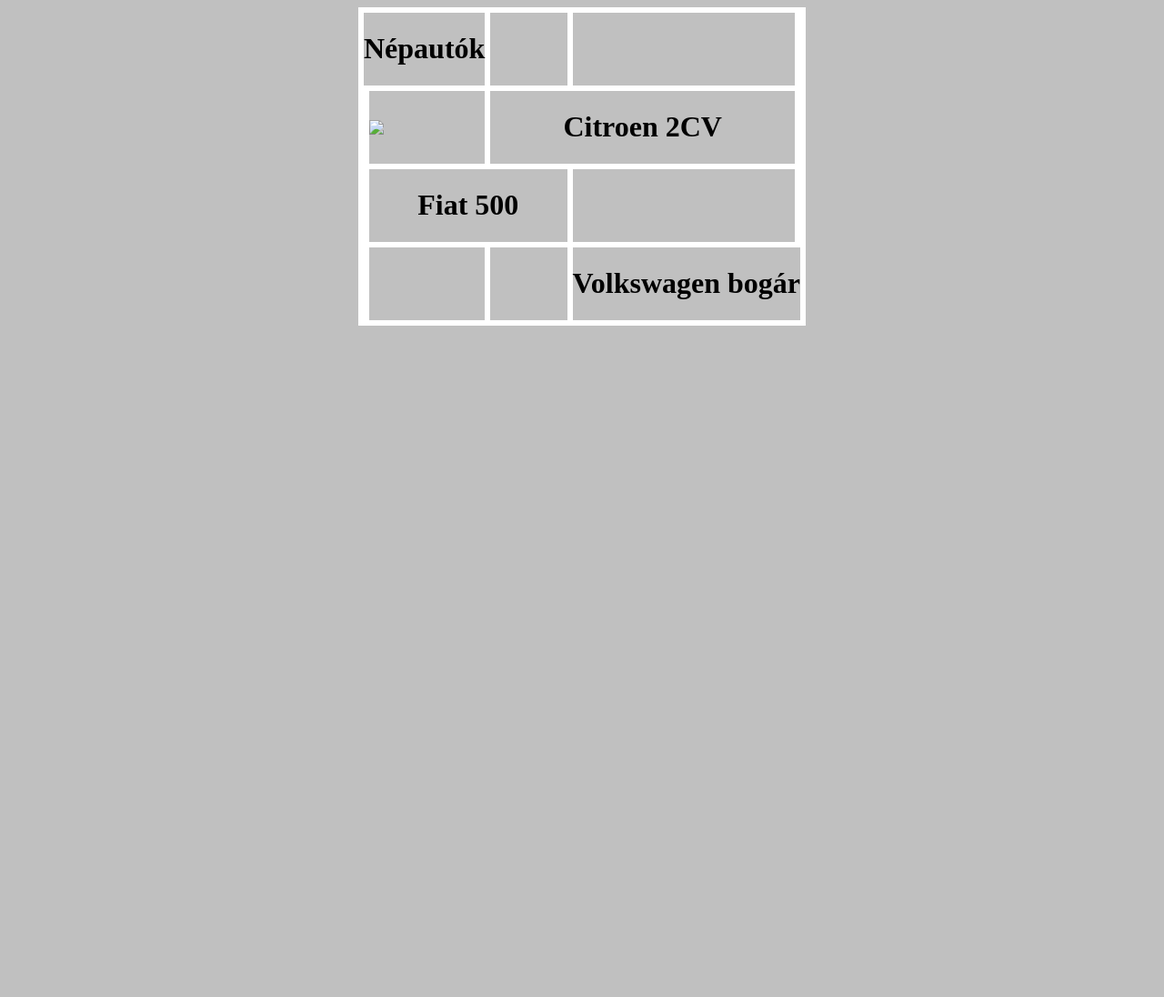
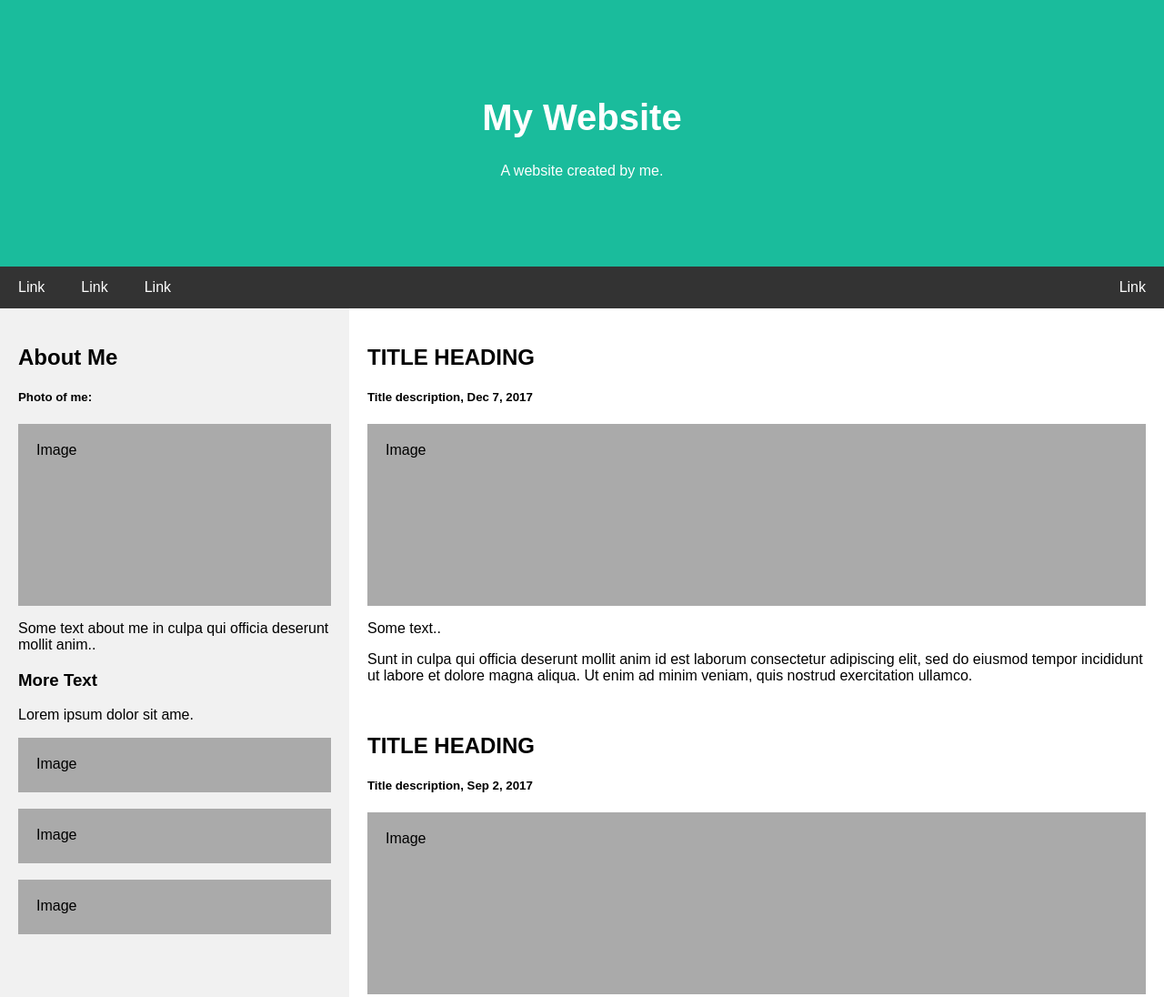
Before and after one commit to dorika16/honlap, a plain HTML site: page index.html in a window 1280 px wide. Shown: the top 1096 px of the page at 91% size. Before the commit the page ends 800 px from the top, so only its background shows below. Drawn offline with Linux system fonts and the light colour scheme.

Commit message:
Update index.html

```diff
--- a/index.html
+++ b/index.html
@@ -1,56 +1,154 @@
-<!DOCTYPE html PUBLIC "-//W3C//DTD XHTML 1.0 Transitional//EN" "http://www.w3.org/TR/xhtml1/DTD/xhtml1-transitional.dtd">
-<html xmlns="http://www.w3.org/1999/xhtml">
+<!DOCTYPE html>
+<html lang="en">
+<head>
+<title>Page Title</title>
+<meta charset="UTF-8">
+<meta name="viewport" content="width=device-width, initial-scale=1">
+<style>
+* {
+  box-sizing: border-box;
+}
 
-<head>
-<meta http-equiv="Content-Language" content="hu" />
-<meta http-equiv="Content-Type" content="text/html; charset=utf-8" />
-<title>Népautók</title>
-<style type="text/css">
-.tablahatter {
-	background-color: #FFFFFF;
+body {
+  font-family: Arial, Helvetica, sans-serif;
+  margin: 0;
 }
-td {
-	background-color: #C0C0C0;
+
+/* Style the header */
+.header {
+  padding: 80px;
+  text-align: center;
+  background: #1abc9c;
+  color: white;
 }
-h1 {
-	text-align: center;
+
+/* Increase the font size of the h1 element */
+.header h1 {
+  font-size: 40px;
+}
+
+/* Style the top navigation bar */
+.navbar {
+  overflow: hidden;
+  background-color: #333;
+}
+
+/* Style the navigation bar links */
+.navbar a {
+  float: left;
+  display: block;
+  color: white;
+  text-align: center;
+  padding: 14px 20px;
+  text-decoration: none;
+}
+
+/* Right-aligned link */
+.navbar a.right {
+  float: right;
+}
+
+/* Change color on hover */
+.navbar a:hover {
+  background-color: #ddd;
+  color: black;
+}
+
+/* Column container */
+.row {
+  display: flex;
+  flex-wrap: wrap;
+}
+
+/* Create two unequal columns that sits next to each other */
+/* Sidebar/left column */
+.side {
+  flex: 30%;
+  background-color: #f1f1f1;
+  padding: 20px;
+}
+
+/* Main column */
+.main {
+  flex: 70%;
+  background-color: white;
+  padding: 20px;
+}
+
+/* Fake image, just for this example */
+.fakeimg {
+  background-color: #aaa;
+  width: 100%;
+  padding: 20px;
+}
+
+/* Footer */
+.footer {
+  padding: 20px;
+  text-align: center;
+  background: #ddd;
+}
+
+/* Responsive layout - when the screen is less than 700px wide, make the two columns stack on top of each other instead of next to each other */
+@media screen and (max-width: 700px) {
+  .row {
+    flex-direction: column;
+  }
+}
+
+/* Responsive layout - when the screen is less than 400px wide, make the navigation links stack on top of each other instead of next to each other */
+@media screen and (max-width: 400px) {
+  .navbar a {
+    float: none;
+    width:100%;
+  }
 }
 </style>
 </head>
+<body>
 
-<body style="background-color: #C0C0C0">
+<div class="header">
+  <h1>My Website</h1>
+  <p>A website created by me.</p>
+</div>
 
-<table align="center" cellspacing="6" cellpadding="0" class="tablahatter">
-	<tr>
-		<td colspan="2"><h1>Népautók</h1></td>
-		<td align="center"><a href="nepautok.html#vw">
-		<img src="vw/vw-e.png" alt=""/></a></td>
-		<td align="center">
-		<a href="nepautok.html#citroen"><img src="citroen/citroen-e.png" alt=""/></a>
-		</td>
-		<td align="center"><a href="nepautok.html#fiat">
-		<img src="fiat/fiat-e.png" alt=""/></a></td>
-	</tr>
-	<tr>
-		<td><img src="fiat/fiat-2.jpg" alt="" /></td>
-		<td><img src="citroen/citroen-1.jpg"</td>
-		<td colspan="2"><h1>Citroen 2CV</h1></td>
-		<td><img src="vw/vw-1.jpg" alt="" /></td>
-	</tr>
-	<tr>
-		<td><img src="vw/vw-3.jpg" alt="" /></td>
-		<td colspan="2"><h1>Fiat 500</h1></td>
-		<td><img src="fiat/fiat-3.jpg" alt="" /></td>
-		<td><img src="citroen/citroen-3.jpg" alt="" /></td>
-	</tr>
-	<tr>
-		<td><img src="citroen/citroen-2.jpg" alt="" /></td>
-		<td><img src="vw/vw-2.jpg" alt="" /></td>
-		<td><img src="fiat/fiat-1.jpg" alt="" /></td>
-		<td colspan="2"><h1>Volkswagen bogár</h1></td>
-	</tr>
-</table>
+<div class="navbar">
+  <a href="#">Link</a>
+  <a href="#">Link</a>
+  <a href="#">Link</a>
+  <a href="#" class="right">Link</a>
+</div>
+
+<div class="row">
+  <div class="side">
+    <h2>About Me</h2>
+    <h5>Photo of me:</h5>
+    <div class="fakeimg" style="height:200px;">Image</div>
+    <p>Some text about me in culpa qui officia deserunt mollit anim..</p>
+    <h3>More Text</h3>
+    <p>Lorem ipsum dolor sit ame.</p>
+    <div class="fakeimg" style="height:60px;">Image</div><br>
+    <div class="fakeimg" style="height:60px;">Image</div><br>
+    <div class="fakeimg" style="height:60px;">Image</div>
+  </div>
+  <div class="main">
+    <h2>TITLE HEADING</h2>
+    <h5>Title description, Dec 7, 2017</h5>
+    <div class="fakeimg" style="height:200px;">Image</div>
+    <p>Some text..</p>
+    <p>Sunt in culpa qui officia deserunt mollit anim id est laborum consectetur adipiscing elit, sed do eiusmod tempor incididunt ut labore et dolore magna aliqua. Ut enim ad minim veniam, quis nostrud exercitation ullamco.</p>
+    <br>
+    <h2>TITLE HEADING</h2>
+    <h5>Title description, Sep 2, 2017</h5>
+    <div class="fakeimg" style="height:200px;">Image</div>
+    <p>Some text..</p>
+    <p>Sunt in culpa qui officia deserunt mollit anim id est laborum consectetur adipiscing elit, sed do eiusmod tempor incididunt ut labore et dolore magna aliqua. Ut enim ad minim veniam, quis nostrud exercitation ullamco.</p>
+  </div>
+</div>
+
+<div class="footer">
+  <h2>Footer</h2>
+</div>
 
 </body>
-
 </html>
```
